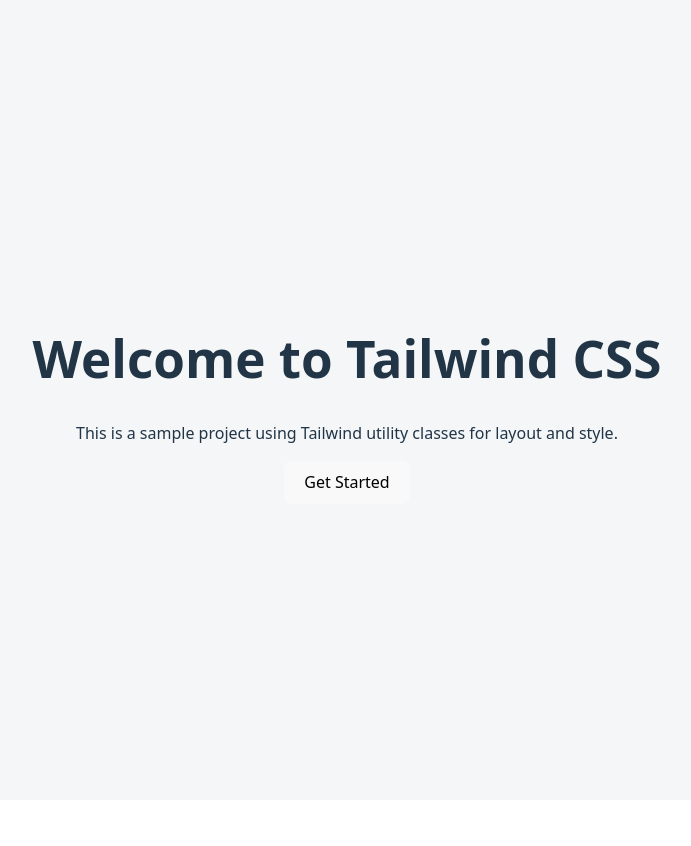
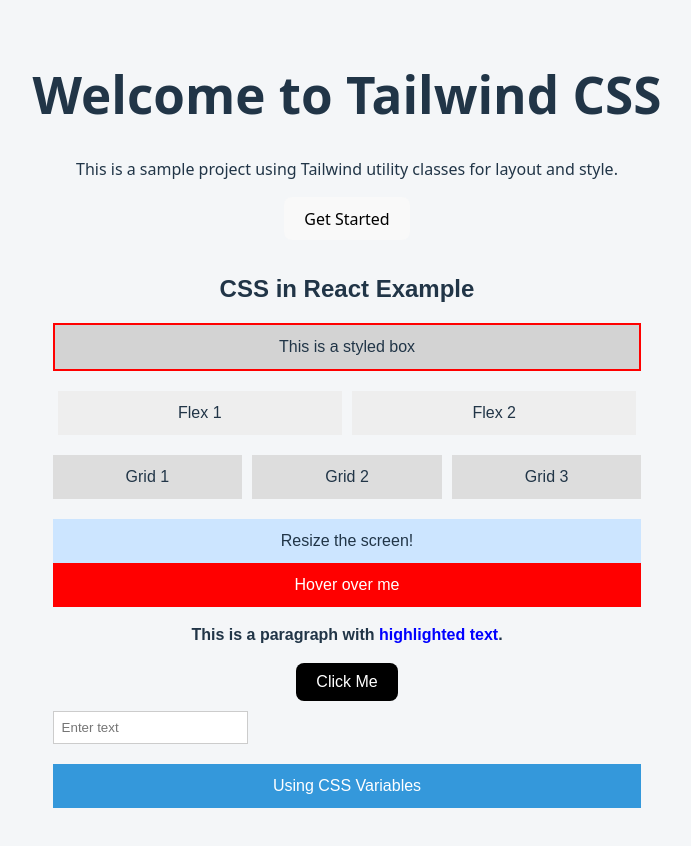
Before and after one commit to kuldeeepkumar/Training, a React (Vite) app: page /contact in a window 1280 px wide. Shown: the top 846 px of the page, without its empty margins (293-984 px from the left). Before the commit the page ends 800 px from the top, so only its background shows below. Built offline with nearby package versions, Linux system fonts and the light colour scheme.

Commit message:
Tailwind exercise2 is done

```diff
--- a/src/App.jsx
+++ b/src/App.jsx
@@ -24,6 +24,7 @@ import ReactExercise7 from './reactExercises/exercise7/ReactExercise7'
 import ReactExercise8 from './reactExercises/exercise8/ReactExercise8'
 import ReactExercise9 from './reactExercises/exercise9/ReactExercise9'
 import TailwindExercise1 from './tailwindCss/exercise1/TailwindExercise1'
+import TailwindExercise2 from './tailwindCss/exercise1/exercise2/TailwindExercise2'
 function App() {
   return (
     <>
@@ -51,6 +52,8 @@ function App() {
     {/* <ReactExercise8/>
     <ReactExercise9/> */}
     <TailwindExercise1/>
+    <TailwindExercise2/>
+
     </>
   );
 }
--- /dev/null
+++ b/src/tailwindCss/exercise1/exercise2/TailwindExercise2.jsx
@@ -0,0 +1,50 @@
+import React from "react";
+import styles from "./example.module.css"; // Import CSS Module
+
+function TailwindExercise2() {
+  return (
+    <div className={styles.container}>
+      {/* 1. Text Styling and Font Example */}
+      <h1 className={styles.title}>CSS in React Example</h1>
+
+      {/* 2. Box Model and Background Example */}
+      <div className={styles.box}>This is a styled box</div>
+
+      {/* 3. Flexbox Layout */}
+      <div className={styles.flexLayout}>
+        <div className={styles.flexItem}>Flex 1</div>
+        <div className={styles.flexItem}>Flex 2</div>
+      </div>
+
+      {/* 4. Grid Layout */}
+      <div className={styles.gridLayout}>
+        <div className={styles.gridItem}>Grid 1</div>
+        <div className={styles.gridItem}>Grid 2</div>
+        <div className={styles.gridItem}>Grid 3</div>
+      </div>
+
+      {/* 5. Responsive Box */}
+      <div className={styles.responsiveBox}>Resize the screen!</div>
+
+      {/* 6. Hover and Transition */}
+      <div className={styles.transitionBox}>Hover over me</div>
+
+      {/* 7. Pseudo-class and Element */}
+      <p className={styles.paragraph}>
+        This is a paragraph with{" "}
+        <span className={styles.highlight}>highlighted text</span>.
+      </p>
+
+      {/* 8. Button with Active State */}
+      <button className={styles.button}>Click Me</button>
+
+      {/* 9. Form Inputs */}
+      <input className={styles.input} type="text" placeholder="Enter text" />
+
+      {/* 10. Variable Color Usage */}
+      <div className={styles.variableColorBox}>Using CSS Variables</div>
+    </div>
+  );
+}
+
+export default TailwindExercise2;
--- /dev/null
+++ b/src/tailwindCss/exercise1/exercise2/example.module.css
@@ -0,0 +1,116 @@
+:root {
+  --main-color: #3498db;
+  --hover-color: #2c3e50;
+  --text-color: #fff;
+}
+
+/* 1. Container */
+.container {
+  padding: 20px;
+  font-family: Arial, sans-serif;
+}
+
+/* 2. Title Styling */
+.title {
+  font-size: 24px;
+  text-align: center;
+  font-weight: bold;
+}
+
+/* 3. Box Styling */
+.box {
+  background-color: lightgray;
+  border: 2px solid red;
+  padding: 10px;
+  margin: 20px 0;
+}
+
+/* 4. Flexbox Layout */
+.flexLayout {
+  display: flex;
+  justify-content: space-between;
+  margin-bottom: 20px;
+}
+
+.flexItem {
+  background-color: #eee;
+  padding: 10px;
+  flex: 1;
+  margin: 0 5px;
+}
+
+/* 5. Grid Layout */
+.gridLayout {
+  display: grid;
+  grid-template-columns: repeat(3,1fr);
+  gap: 10px;
+  margin-bottom: 20px;
+}
+
+.gridItem {
+  background-color: #ddd;
+  padding: 10px;
+  text-align: center;
+}
+
+/* 6. Responsive Design */
+.responsiveBox {
+  background-color: #fafafa;
+  padding: 10px;
+  text-align: center;
+}
+
+@media (min-width: 768px) {
+  .responsiveBox {
+    background-color: #cce5ff;
+  }
+}
+
+/* 7. Transition and Hover Effects */
+.transitionBox {
+  background-color: red;
+  color: white;
+  padding: 10px;
+  transition: background-color 0.3s ease;
+}
+
+.transitionBox:hover {
+  background-color: green;
+}
+
+/* 8. Pseudo-classes and Pseudo-elements */
+.paragraph::first-line {
+  font-weight: bold;
+}
+
+.highlight {
+  color: blue;
+}
+
+.button {
+  background: black;
+  color: white;
+  padding: 10px 20px;
+  border: none;
+  cursor: pointer;
+}
+
+.button:active {
+  background-color: gray;
+}
+
+/* 9. Styling Forms */
+.input {
+  padding: 8px;
+  border: 1px solid #ccc;
+  margin-top: 10px;
+  display: block;
+}
+
+/* 10. CSS Variable Usage */
+.variableColorBox {
+  background-color: var(--main-color);
+  color: var(--text-color);
+  padding: 10px;
+  margin-top: 20px;
+}
```
